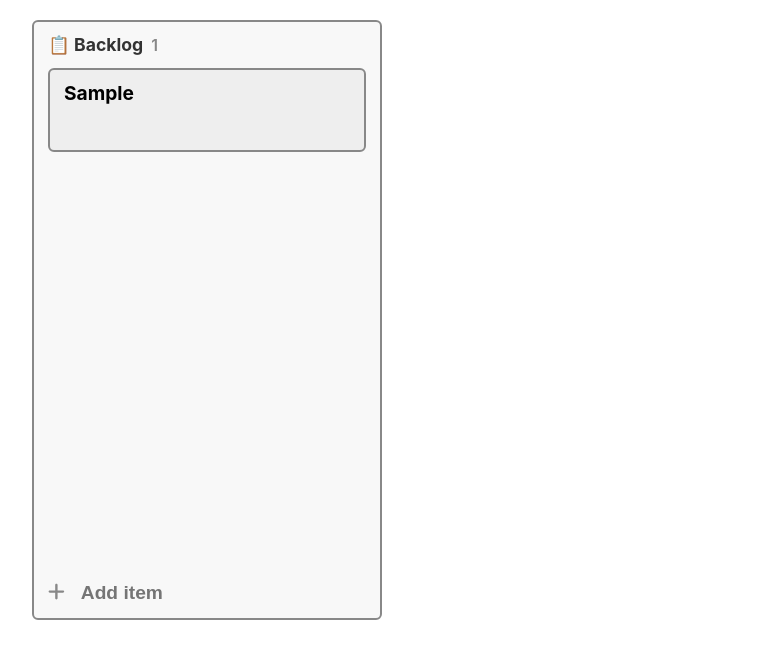
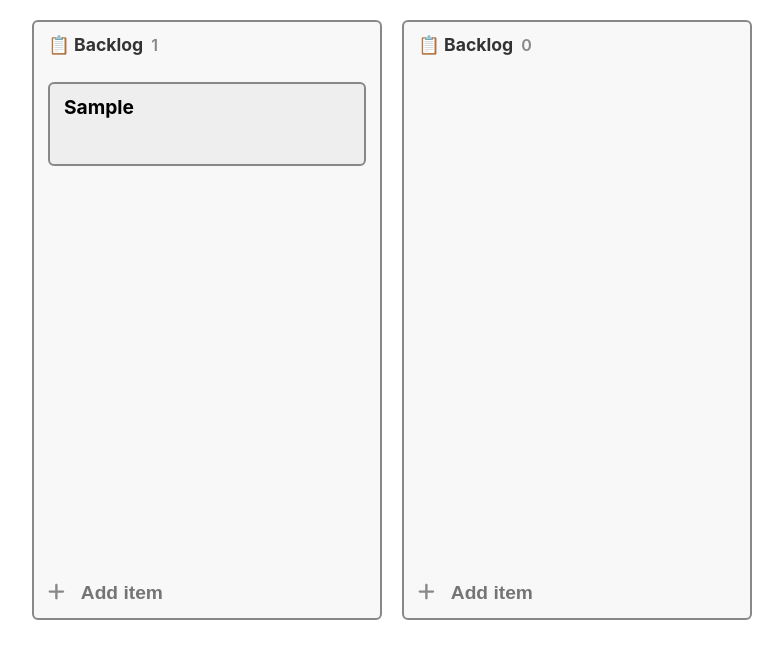
Before and after one commit to helloworld442/Team-Collaboration-Tool, a React (Vite) app: page / in a window 1280 px wide. Both pictures are taken after typing "Sample" into the empty fields and a click on the button 84 px from the left and 593 px from the top of the page. Shown: the top 658 px of the page, without its empty margins (28-811 px from the left). Built offline with nearby package versions, Linux system fonts and the light colour scheme.

Commit message:
bug : fix todo list overflow bug #40

```diff
--- a/src/components/todo/TodoItem.jsx
+++ b/src/components/todo/TodoItem.jsx
@@ -8,6 +8,7 @@ const TodoItemStyle = styled.li`
   width: 100%;
   height: 84px;
   padding: 14px;
+  margin: 14px 0;
   box-sizing: border-box;
   border: 2px solid #888;
   border-radius: 6px;
--- a/src/components/todo/TodoList.jsx
+++ b/src/components/todo/TodoList.jsx
@@ -5,9 +5,7 @@ import { useTodoState } from "../../container/TodoContainer";
 const TodoListStyle = styled.ul`
   width: 100%;
   height: 500px;
-  display: flex;
-  flex-direction: column;
-  gap: 14px;
+  overflow-y: scroll;
 `;
 
 const TodoList = () => {
--- a/src/pages/Home.jsx
+++ b/src/pages/Home.jsx
@@ -12,6 +12,13 @@ const Home = () => {
           <Todo.Form />
         </Todo.Template>
       </TodoContainer>
+      <TodoContainer>
+        <Todo.Template>
+          <Todo.Head />
+          <Todo.List />
+          <Todo.Form />
+        </Todo.Template>
+      </TodoContainer>
     </MainLayout>
   );
 };
```
